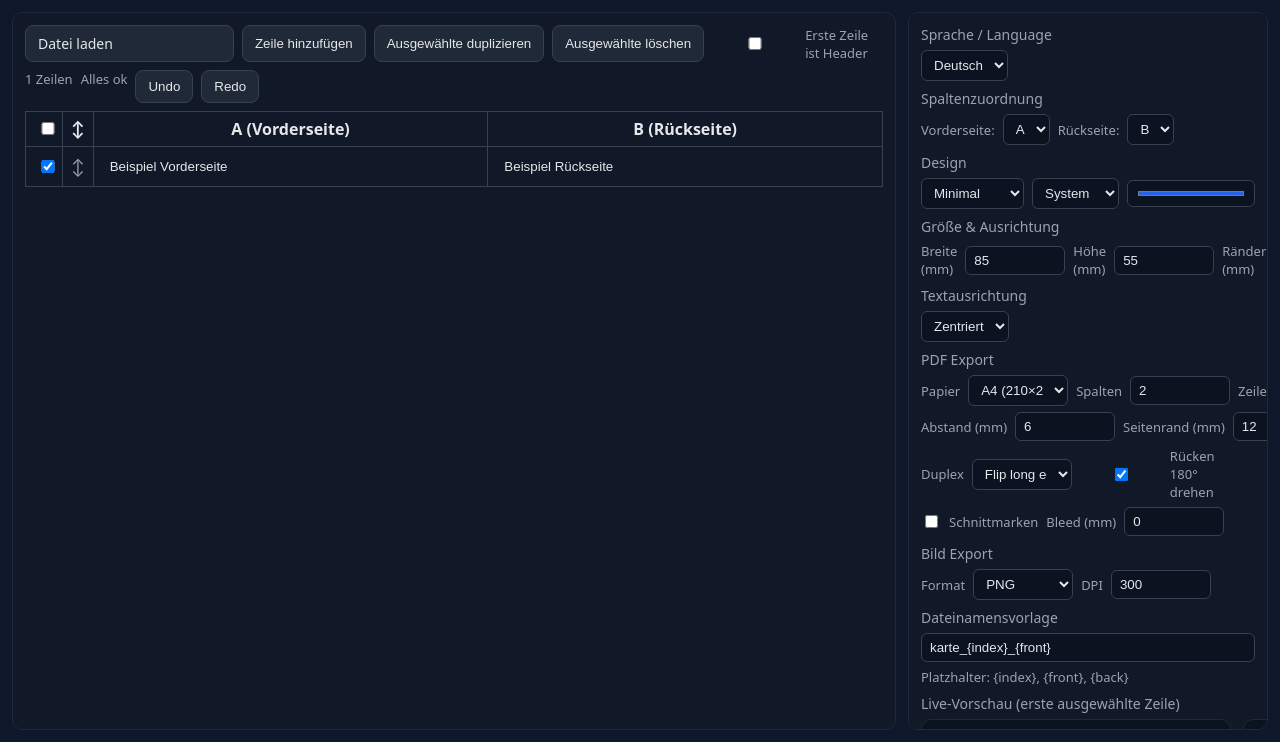
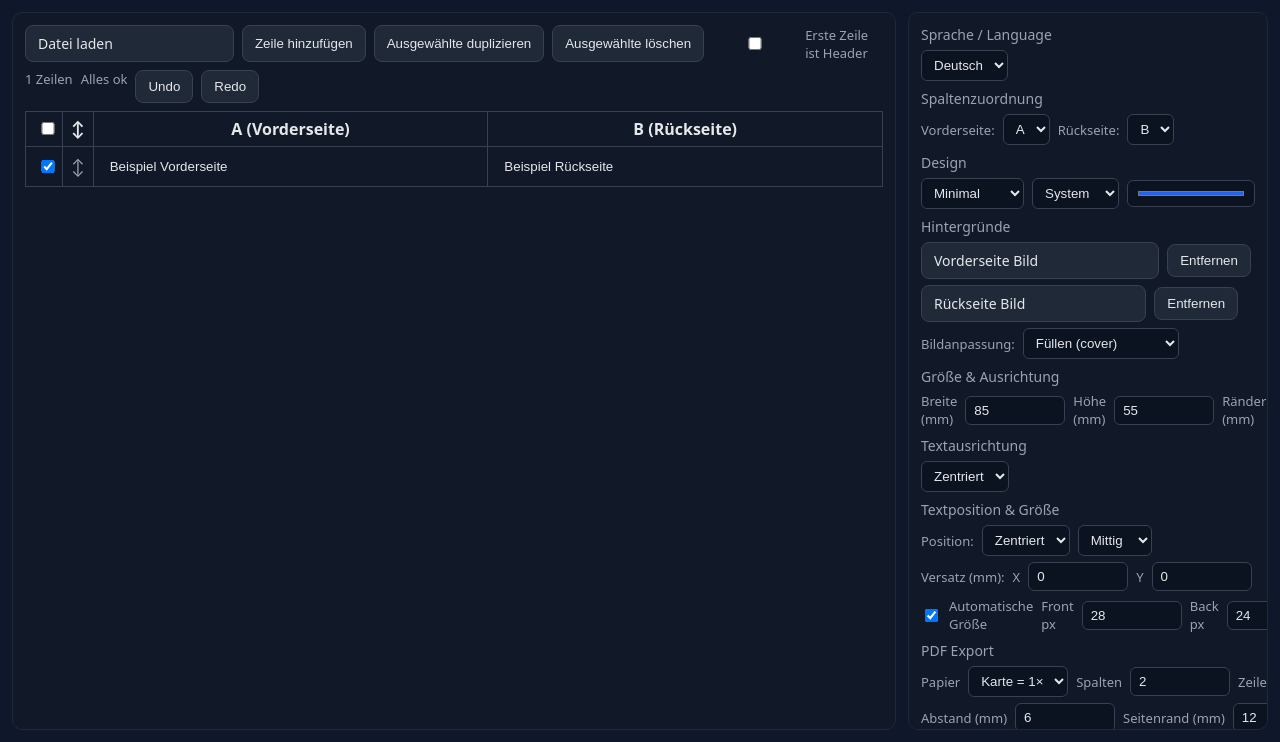
Before and after one commit to moin7111/Pendel-Simulation, a Flask app: page /flashcards in a window 1280 px wide. Shown: the part 65-807 px from the top of the page. Run offline with Flask 3, Linux system fonts and the light colour scheme; some libraries are stand-ins or nearby versions.

Commit message:
Vereinfache karteikarten oberfläche und füge bildoptionen hinzu (#7)
* feat: Add background images and text positioning

Co-authored-by: leonstraesser <leonstraesser@web.de>

* Refactor PDF generation to one card per page

Co-authored-by: leonstraesser <leonstraesser@web.de>

---------

Co-authored-by: Cursor Agent <cursoragent@cursor.com>

```diff
--- a/static/flashcards.js
+++ b/static/flashcards.js
@@ -25,7 +25,7 @@
       colAKey: 0,
       colBKey: 1,
       // Export / layout
-      paper: "A4", // A4, Letter, Card
+      paper: "Card", // A4, Letter, Card (default Card = 1×1)
       pdfCols: 2,
       pdfRows: 3,
       gapMm: 6,
@@ -40,6 +40,18 @@
       filenameTpl: "karte_{index}_{front}",
       // Language
       lang: "de",
+      // Backgrounds
+      bgFrontDataUrl: null,
+      bgBackDataUrl: null,
+      bgMode: 'cover', // cover | contain
+      // Text position & sizing
+      posH: 'center', // left | center | right
+      posV: 'center', // top | center | bottom
+      offsetXmm: 0,
+      offsetYmm: 0,
+      sizeAuto: true,
+      fontFrontPx: DEFAULT_FONT_FRONT_PX,
+      fontBackPx: DEFAULT_FONT_BACK_PX,
     }
   };
 
@@ -66,6 +78,19 @@
     align: document.getElementById('align'),
     previewFront: document.getElementById('previewFront'),
     previewBack: document.getElementById('previewBack'),
+    // backgrounds & position
+    bgFront: document.getElementById('bgFront'),
+    bgBack: document.getElementById('bgBack'),
+    bgFrontClear: document.getElementById('bgFrontClear'),
+    bgBackClear: document.getElementById('bgBackClear'),
+    bgMode: document.getElementById('bgMode'),
+    posH: document.getElementById('posH'),
+    posV: document.getElementById('posV'),
+    offsetXmm: document.getElementById('offsetXmm'),
+    offsetYmm: document.getElementById('offsetYmm'),
+    sizeAuto: document.getElementById('sizeAuto'),
+    fontFrontPx: document.getElementById('fontFrontPx'),
+    fontBackPx: document.getElementById('fontBackPx'),
     // nav buttons
     exportPdfBoth: document.getElementById('exportPdfBoth'),
     exportPdfFront: document.getElementById('exportPdfFront'),
@@ -260,6 +285,56 @@
     return basePx;
   }
 
+  function computeJustify(posH) {
+    if (posH === 'left') return 'flex-start';
+    if (posH === 'right') return 'flex-end';
+    return 'center';
+  }
+
+  function computeAlign(posV) {
+    if (posV === 'top') return 'flex-start';
+    if (posV === 'bottom') return 'flex-end';
+    return 'center';
+  }
+
+  function applySideStyles(sideEl, text, side) {
+    const { marginMm, align, bgFrontDataUrl, bgBackDataUrl, bgMode, posH, posV, offsetXmm, offsetYmm, sizeAuto, fontFrontPx, fontBackPx } = state.settings;
+    const innerW = mmToPxDom(state.settings.widthMm) - mmToPxDom(marginMm) * 2;
+    const innerH = mmToPxDom(state.settings.heightMm) - mmToPxDom(marginMm) * 2;
+    sideEl.innerHTML = '';
+    sideEl.style.width = `${innerW}px`;
+    sideEl.style.height = `${innerH}px`;
+    sideEl.style.display = 'flex';
+    sideEl.style.justifyContent = computeJustify(posH);
+    sideEl.style.alignItems = computeAlign(posV);
+    sideEl.style.backgroundImage = '';
+    sideEl.style.backgroundRepeat = 'no-repeat';
+    sideEl.style.backgroundPosition = 'center';
+    sideEl.style.backgroundSize = bgMode === 'contain' ? 'contain' : 'cover';
+    // background per side
+    const bgUrl = side === 'front' ? bgFrontDataUrl : bgBackDataUrl;
+    if (bgUrl) sideEl.style.backgroundImage = `url(${bgUrl})`;
+
+    // inner span for text & offset
+    const span = document.createElement('span');
+    span.textContent = text || '';
+    span.style.display = 'inline-block';
+    const offX = mmToPxDom(offsetXmm);
+    const offY = mmToPxDom(offsetYmm);
+    span.style.transform = `translate(${offX}px, ${offY}px)`;
+    span.style.textAlign = align;
+
+    // font size
+    if (sizeAuto) {
+      const base = side === 'front' ? DEFAULT_FONT_FRONT_PX : DEFAULT_FONT_BACK_PX;
+      span.style.fontSize = `${autoFontSizeFor(span.textContent, base)}px`;
+    } else {
+      span.style.fontSize = `${side === 'front' ? (parseInt(fontFrontPx,10)||DEFAULT_FONT_FRONT_PX) : (parseInt(fontBackPx,10)||DEFAULT_FONT_BACK_PX)}px`;
+    }
+
+    sideEl.appendChild(span);
+  }
+
   function renderPreview() {
     const firstId = state.selectedIds.values().next().value;
     const row = state.rows.find(r => r.id === firstId) || state.rows[0];
@@ -270,18 +345,10 @@
     card.setAttribute('data-card','');
     const f = document.createElement('div'); f.setAttribute('data-front','');
     const b = document.createElement('div'); b.setAttribute('data-back','');
-    f.textContent = row.colA || '';
-    b.textContent = row.colB || '';
     card.appendChild(f); card.appendChild(b);
     applyThemeToCard(card);
-    const innerW = mmToPxDom(state.settings.widthMm) - mmToPxDom(state.settings.marginMm)*2;
-    const innerH = mmToPxDom(state.settings.heightMm) - mmToPxDom(state.settings.marginMm)*2;
-    f.style.width = b.style.width = `${innerW}px`;
-    f.style.height = b.style.height = `${innerH}px`;
-    f.style.display = b.style.display = 'grid';
-    f.style.placeItems = b.style.placeItems = 'center';
-    f.style.fontSize = `${autoFontSizeFor(f.textContent, DEFAULT_FONT_FRONT_PX)}px`;
-    b.style.fontSize = `${autoFontSizeFor(b.textContent, DEFAULT_FONT_BACK_PX)}px`;
+    applySideStyles(f, row.colA || '', 'front');
+    applySideStyles(b, row.colB || '', 'back');
     front.appendChild(f);
     back.appendChild(b);
   }
@@ -344,21 +411,14 @@
     const card = document.createElement('div');
     const f = document.createElement('div'); const b = document.createElement('div');
     f.setAttribute('data-front',''); b.setAttribute('data-back','');
-    f.textContent = frontText; b.textContent = backText;
     card.appendChild(f); card.appendChild(b);
     applyThemeToCard(card);
     card.style.width = `${mmToPxDom(totalWidthMm)}px`;
     card.style.height = `${mmToPxDom(totalHeightMm)}px`;
     card.style.display = 'grid';
     card.style.placeItems = 'center';
-    const innerW = mmToPxDom(totalWidthMm) - mmToPxDom(state.settings.marginMm)*2;
-    const innerH = mmToPxDom(totalHeightMm) - mmToPxDom(state.settings.marginMm)*2;
-    f.style.width = b.style.width = `${innerW}px`;
-    f.style.height = b.style.height = `${innerH}px`;
-    f.style.display = b.style.display = 'grid';
-    f.style.placeItems = b.style.placeItems = 'center';
-    f.style.fontSize = `${autoFontSizeFor(f.textContent, DEFAULT_FONT_FRONT_PX)}px`;
-    b.style.fontSize = `${autoFontSizeFor(b.textContent, DEFAULT_FONT_BACK_PX)}px`;
+    applySideStyles(f, frontText, 'front');
+    applySideStyles(b, backText, 'back');
     wrapper.appendChild(card);
     return { wrapper, card, f, b };
   }
@@ -367,6 +427,12 @@
     const totalW = state.settings.widthMm + includeBleed * 2;
     const totalH = state.settings.heightMm + includeBleed * 2;
     const { wrapper, card, f, b } = buildCardDom(side === 'front' ? text : '', side === 'back' ? text : '', totalW, totalH);
+    // Hide unused side to prevent layout shifts
+    if (side === 'front') {
+      b.style.display = 'none';
+    } else {
+      f.style.display = 'none';
+    }
     document.body.appendChild(wrapper);
     const canvas = await html2canvas(card, { backgroundColor: null, scale: scalePx });
     document.body.removeChild(wrapper);
@@ -403,97 +469,29 @@
     if (!rows.length) return;
     const { jsPDF } = window.jspdf;
 
-    const paper = getPaperSizeMm();
-    const unit = 'mm';
-    const pdf = new jsPDF({ unit, format: [paper.w, paper.h] });
-
-    const pageMargin = state.settings.pageMarginMm;
-    const cols = Math.max(1, parseInt(state.settings.pdfCols, 10) || 1);
-    const rowsPerPage = Math.max(1, parseInt(state.settings.pdfRows, 10) || 1);
-    const gap = state.settings.gapMm;
+    // Always one card per page
     const bleed = state.settings.bleedMm;
     const cardW = state.settings.widthMm + bleed * 2;
     const cardH = state.settings.heightMm + bleed * 2;
+    const pdf = new jsPDF({ unit: 'mm', format: [cardW, cardH] });
 
-    const innerW = paper.w - pageMargin * 2;
-    const innerH = paper.h - pageMargin * 2;
-    const gridW = cols * cardW + (cols - 1) * gap;
-    const gridH = rowsPerPage * cardH + (rowsPerPage - 1) * gap;
-    const startX = pageMargin + Math.max(0, (innerW - gridW) / 2);
-    const startY = pageMargin + Math.max(0, (innerH - gridH) / 2);
-
-    async function addPageOf(side, items) {
-      let i = 0;
-      for (const item of items) {
-        const col = i % cols;
-        const rowIdx = Math.floor(i / cols);
-        const x = startX + col * (cardW + gap);
-        const y = startY + rowIdx * (cardH + gap);
-        const canvas = await renderCardSideCanvas(side === 'front' ? (item.colA || '') : (item.colB || ''), side, 2, bleed);
-        const imgData = canvas.toDataURL('image/png');
-        pdf.addImage(imgData, 'PNG', x, y, cardW, cardH);
-        if (state.settings.cropMarks) drawCropMarks(pdf, x, y, cardW, cardH);
-        i++;
-      }
-    }
-
-    async function addBackPage(items) {
-      let i = 0;
-      for (const item of items) {
-        let col = i % cols;
-        let rowIdx = Math.floor(i / cols);
-        if (state.settings.flip === 'long') {
-          col = (cols - 1) - col;
-        } else {
-          rowIdx = (rowsPerPage - 1) - rowIdx;
-        }
-        const x = startX + col * (cardW + gap);
-        const y = startY + rowIdx * (cardH + gap);
-        const canvas = await renderCardSideCanvas(item.colB || '', 'back', 2, bleed);
-        const imgData = canvas.toDataURL('image/png');
-        const rotation = state.settings.rotateBack ? 180 : 0;
-        pdf.addImage(imgData, 'PNG', x, y, cardW, cardH, undefined, 'FAST', rotation);
-        if (state.settings.cropMarks) drawCropMarks(pdf, x, y, cardW, cardH);
-        i++;
-      }
-    }
-
-    const perPage = cols * rowsPerPage;
-    const total = rows.length;
-    let index = 0;
-
-    if (state.settings.paper === 'Card') {
-      // Single card per page, natural size
+    let isFirstPage = true;
     for (const r of rows) {
-        if (index > 0) pdf.addPage();
+      if (!isFirstPage) pdf.addPage();
+      isFirstPage = false;
       if (sideMode === 'front' || sideMode === 'both') {
         const c1 = await renderCardSideCanvas(r.colA || '', 'front', 2, bleed);
         pdf.addImage(c1.toDataURL('image/png'), 'PNG', 0, 0, cardW, cardH);
         if (state.settings.cropMarks) drawCropMarks(pdf, 0, 0, cardW, cardH);
       }
+      if (sideMode === 'both') {
+        pdf.addPage();
+      }
       if (sideMode === 'back' || sideMode === 'both') {
-          if (sideMode === 'both') pdf.addPage();
         const c2 = await renderCardSideCanvas(r.colB || '', 'back', 2, bleed);
         const rot = state.settings.rotateBack ? 180 : 0;
         pdf.addImage(c2.toDataURL('image/png'), 'PNG', 0, 0, cardW, cardH, undefined, 'FAST', rot);
         if (state.settings.cropMarks) drawCropMarks(pdf, 0, 0, cardW, cardH);
-        }
-        index++;
-      }
-    } else {
-      while (index < total) {
-        const slice = rows.slice(index, Math.min(total, index + perPage));
-        if (sideMode === 'front') {
-          await addPageOf('front', slice);
-        } else if (sideMode === 'back') {
-          await addBackPage(slice);
-        } else {
-          await addPageOf('front', slice);
-          pdf.addPage();
-          await addBackPage(slice);
-        }
-        index += perPage;
-        if (index < total) pdf.addPage();
       }
     }
 
@@ -591,6 +589,49 @@
   els.marginmm.addEventListener('input', () => { state.settings.marginMm = parseFloat(els.marginmm.value)||6; renderPreview(); });
   els.align.addEventListener('change', () => { state.settings.align = els.align.value; renderPreview(); });
 
+  // Backgrounds & positioning
+  function readFileAsDataUrl(file) {
+    return new Promise((resolve, reject) => {
+      const r = new FileReader();
+      r.onload = () => resolve(r.result);
+      r.onerror = reject;
+      r.readAsDataURL(file);
+    });
+  }
+
+  els.bgFront && els.bgFront.addEventListener('change', async (e) => {
+    const file = e.target.files && e.target.files[0];
+    if (!file) return;
+    state.settings.bgFrontDataUrl = String(await readFileAsDataUrl(file));
+    renderPreview();
+  });
+  els.bgBack && els.bgBack.addEventListener('change', async (e) => {
+    const file = e.target.files && e.target.files[0];
+    if (!file) return;
+    state.settings.bgBackDataUrl = String(await readFileAsDataUrl(file));
+    renderPreview();
+  });
+  els.bgFrontClear && els.bgFrontClear.addEventListener('click', () => { state.settings.bgFrontDataUrl = null; renderPreview(); });
+  els.bgBackClear && els.bgBackClear.addEventListener('click', () => { state.settings.bgBackDataUrl = null; renderPreview(); });
+  els.bgMode && els.bgMode.addEventListener('change', () => { state.settings.bgMode = els.bgMode.value; renderPreview(); });
+  els.posH && els.posH.addEventListener('change', () => { state.settings.posH = els.posH.value; renderPreview(); });
+  els.posV && els.posV.addEventListener('change', () => { state.settings.posV = els.posV.value; renderPreview(); });
+  els.offsetXmm && els.offsetXmm.addEventListener('input', () => { state.settings.offsetXmm = parseFloat(els.offsetXmm.value)||0; renderPreview(); });
+  els.offsetYmm && els.offsetYmm.addEventListener('input', () => { state.settings.offsetYmm = parseFloat(els.offsetYmm.value)||0; renderPreview(); });
+  els.sizeAuto && els.sizeAuto.addEventListener('change', () => {
+    state.settings.sizeAuto = !!els.sizeAuto.checked;
+    if (state.settings.sizeAuto) {
+      els.fontFrontPx && (els.fontFrontPx.disabled = true);
+      els.fontBackPx && (els.fontBackPx.disabled = true);
+    } else {
+      els.fontFrontPx && (els.fontFrontPx.disabled = false);
+      els.fontBackPx && (els.fontBackPx.disabled = false);
+    }
+    renderPreview();
+  });
+  els.fontFrontPx && els.fontFrontPx.addEventListener('input', () => { state.settings.fontFrontPx = parseInt(els.fontFrontPx.value,10)||DEFAULT_FONT_FRONT_PX; renderPreview(); });
+  els.fontBackPx && els.fontBackPx.addEventListener('input', () => { state.settings.fontBackPx = parseInt(els.fontBackPx.value,10)||DEFAULT_FONT_BACK_PX; renderPreview(); });
+
   // Export controls
   els.paper && els.paper.addEventListener('change', () => { state.settings.paper = els.paper.value; });
   els.pdfCols && els.pdfCols.addEventListener('input', () => { state.settings.pdfCols = parseInt(els.pdfCols.value, 10) || 1; });
--- a/static/styles.css
+++ b/static/styles.css
@@ -33,3 +33,9 @@ input { width: 100%; background: #0b1220; color: var(--text); border: 1px solid
 
 /* Drag handle column */
 .drag-handle { cursor: grab; user-select: none; color: var(--muted); text-align: center; }
+
+/* Flashcards preview spacing */
+.card-preview .card [data-front],
+.card-preview .card [data-back] {
+  border: 1px dashed rgba(148,163,184,.3);
+}
--- a/templates/flashcards.html
+++ b/templates/flashcards.html
@@ -107,6 +107,31 @@
             <input id="accent" type="color" value="#2563eb" title="Akzentfarbe" />
           </div>
         </div>
+
+        <div class="field">
+          <label>Hintergründe</label>
+          <div class="row">
+            <label class="btn" style="position: relative; overflow: hidden;">
+              Vorderseite Bild
+              <input id="bgFront" type="file" accept="image/*" style="position:absolute; inset:0; opacity:0; cursor:pointer;" />
+            </label>
+            <button id="bgFrontClear" class="btn">Entfernen</button>
+          </div>
+          <div class="row">
+            <label class="btn" style="position: relative; overflow: hidden;">
+              Rückseite Bild
+              <input id="bgBack" type="file" accept="image/*" style="position:absolute; inset:0; opacity:0; cursor:pointer;" />
+            </label>
+            <button id="bgBackClear" class="btn">Entfernen</button>
+          </div>
+          <div class="row">
+            <span class="muted">Bildanpassung:</span>
+            <select id="bgMode">
+              <option value="cover" selected>Füllen (cover)</option>
+              <option value="contain">Einpassen (contain)</option>
+            </select>
+          </div>
+        </div>
         <div class="field">
           <label>Größe & Ausrichtung</label>
           <div class="row">
@@ -127,13 +152,40 @@
         </div>
 
         <div class="field">
+          <label>Textposition & Größe</label>
+          <div class="row">
+            <span class="muted">Position:</span>
+            <select id="posH">
+              <option value="left">Links</option>
+              <option value="center" selected>Zentriert</option>
+              <option value="right">Rechts</option>
+            </select>
+            <select id="posV">
+              <option value="top">Oben</option>
+              <option value="center" selected>Mittig</option>
+              <option value="bottom">Unten</option>
+            </select>
+          </div>
+          <div class="row">
+            <span class="muted">Versatz (mm):</span>
+            <label class="muted">X <input id="offsetXmm" type="number" value="0" step="1" /></label>
+            <label class="muted">Y <input id="offsetYmm" type="number" value="0" step="1" /></label>
+          </div>
+          <div class="row">
+            <label class="row muted"><input id="sizeAuto" type="checkbox" checked /> Automatische Größe</label>
+            <label class="muted">Front px <input id="fontFrontPx" type="number" value="28" step="1" disabled /></label>
+            <label class="muted">Back px <input id="fontBackPx" type="number" value="24" step="1" disabled /></label>
+          </div>
+        </div>
+
+        <div class="field">
           <label>PDF Export</label>
           <div class="row">
             <label class="muted">Papier
               <select id="paper">
                 <option value="A4">A4 (210×297)</option>
                 <option value="Letter">Letter (216×279)</option>
-                <option value="Card">Karte = 1×1</option>
+                <option value="Card" selected>Karte = 1×1</option>
               </select>
             </label>
             <label class="muted">Spalten <input id="pdfCols" type="number" min="1" value="2" /></label>
```
Lines whose indentation alone changed are shown as unchanged.
